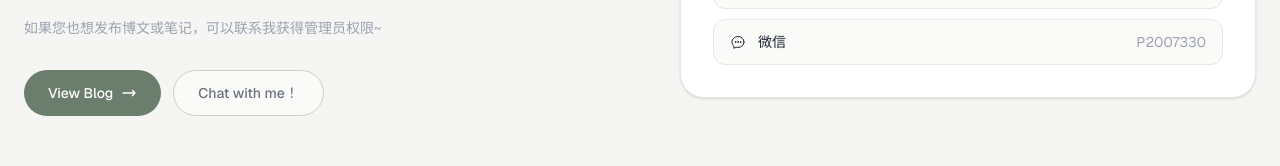
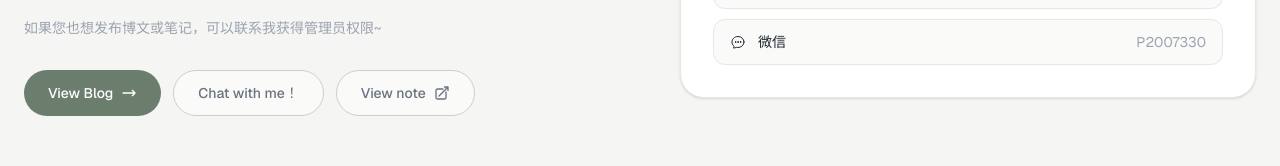
Before and after one commit to Jiuchengovo/blog, a Next.js app: page / in a window 1280 px wide. Shown: the part 356-522 px from the top of the page. Built offline with nearby package versions, Linux system fonts and the light colour scheme; no server answers.

Commit message:
feat: 主页新增 View note 按钮，跳转 CTF 笔记站（jiuchengovo.github.io）

```diff
--- a/app/page.tsx
+++ b/app/page.tsx
@@ -79,6 +79,27 @@ export default function Home() {
                 className="inline-flex items-center gap-2 rounded-full border border-line-soft bg-card-alt px-6 py-3 text-sm font-medium text-ink-secondary hover:border-line hover:text-ink transition-colors"
               >
                 Chat with me！
+              </a>
+              <a
+                href="https://jiuchengovo.github.io/"
+                target="_blank"
+                rel="noopener noreferrer"
+                className="inline-flex items-center gap-2 rounded-full border border-line-soft bg-card-alt px-6 py-3 text-sm font-medium text-ink-secondary hover:border-line hover:text-ink transition-colors"
+              >
+                View note
+                <svg
+                  className="size-4"
+                  fill="none"
+                  stroke="currentColor"
+                  viewBox="0 0 24 24"
+                >
+                  <path
+                    strokeLinecap="round"
+                    strokeLinejoin="round"
+                    strokeWidth={2}
+                    d="M13.5 6H5.25A2.25 2.25 0 003 8.25v10.5A2.25 2.25 0 005.25 21h10.5A2.25 2.25 0 0018 18.75V10.5m-10.5 6L21 3m0 0h-5.25M21 3v5.25"
+                  />
+                </svg>
               </a>
             </div>
 
```
